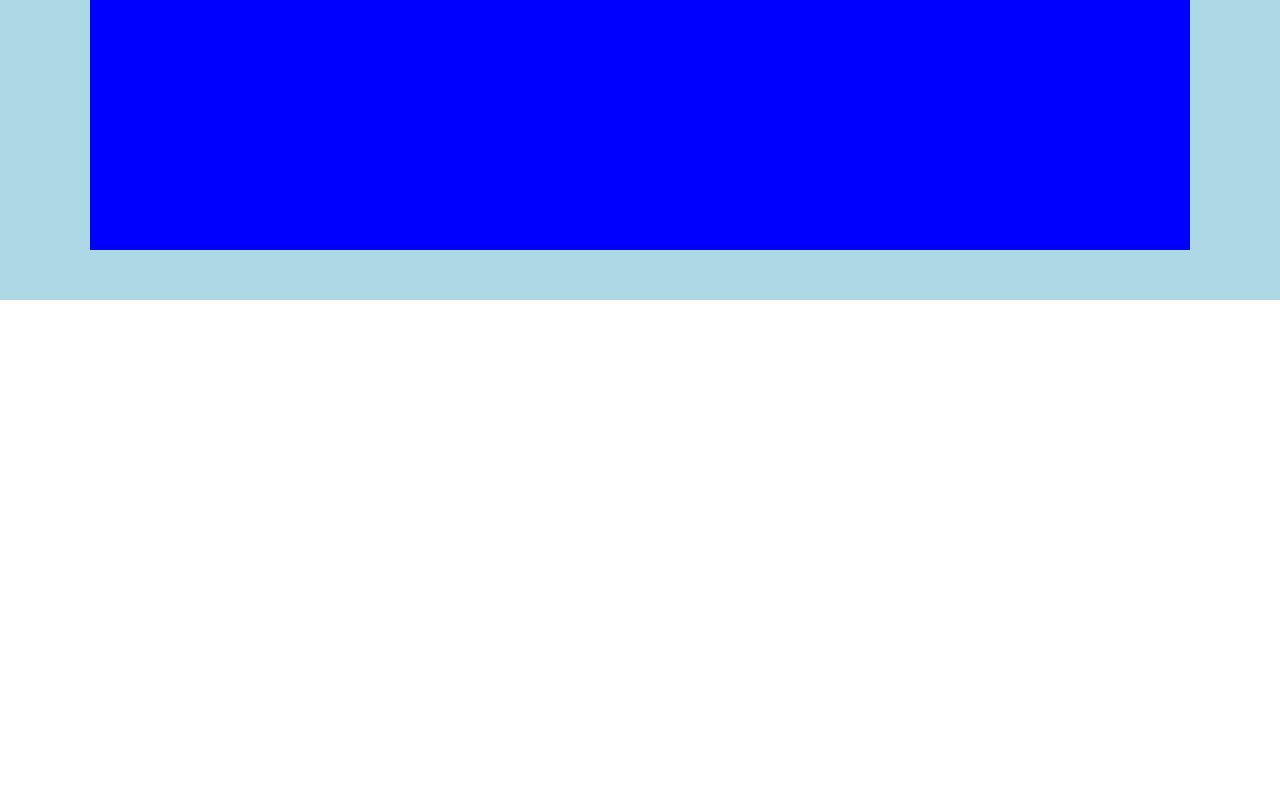
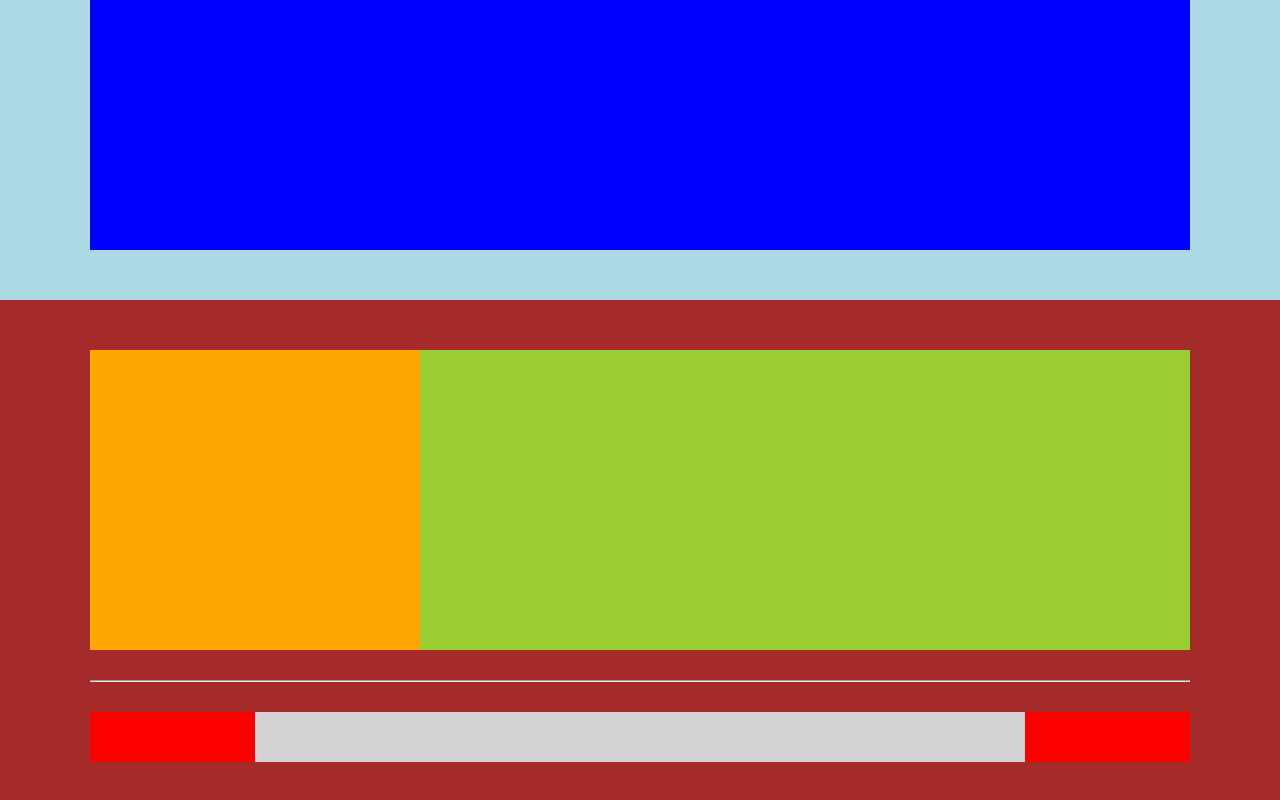
Before and after one commit to DarioDC95/htmlcss-struttura-discord, a plain HTML site: page index.html in a window 1280 px wide. Shown: the part 2700-3500 px from the top of the page. Before the commit the page ends 3000 px from the top, so only its background shows below. Drawn offline with Linux system fonts and the light colour scheme.

Commit message:
Footer done

```diff
--- a/css/style.css
+++ b/css/style.css
@@ -104,3 +104,51 @@ section .container {
     height: 100%;
     width: 100%;
 }
+
+/* Fondo pagina */
+
+footer {
+    width: 100%;
+    height: 500px;
+    background-color: brown;
+    padding-top: 50px;
+}
+
+footer .container:first-child {
+    height: 300px;
+    margin-bottom: 30px;
+}
+
+footer .column {
+    height: 100%;
+}
+
+footer .column:nth-child(1) {
+    width: 30%;
+    background-color: orange;
+}
+footer .column:nth-child(2), .column:nth-child(3), .column:nth-child(4), .column:nth-child(5) {
+    width: 17.5%;
+    background-color: yellowgreen;
+}
+
+hr {
+    width: 1100px;
+    margin: 0 auto;
+}
+
+footer .container:last-child {
+    height: 50px;
+    margin-top: 30px;
+}
+
+footer .row:last-child {
+    justify-content: space-between;
+    background-color: lightgrey;
+}
+
+footer .column-logo, .column-link {
+    height: 100%;
+    width: 15%;
+    background-color: red;
+}
--- a/index.html
+++ b/index.html
@@ -40,6 +40,7 @@
 
     </header>
 
+    <!-- corpo della pagina -->
     <main>
         <section>
             <div class="container">
@@ -100,5 +101,39 @@
 
     </main>
 
+    <!-- link in fondo pagina -->
+    <footer>
+        <div class="container">
+            <div class="row">
+                <div class="column">
+
+                </div>
+                <div class="column">
+
+                </div>
+                <div class="column">
+
+                </div>
+                <div class="column">
+
+                </div>
+                <div class="column">
+
+                </div>
+            </div>
+        </div>
+        <hr>
+        <div class="container">
+            <div class="row">
+                <div class="column-logo">
+
+                </div>
+                <div class="column-link">
+
+                </div>
+            </div>
+        </div>
+    </footer>
+
 </body>
 </html>
```
